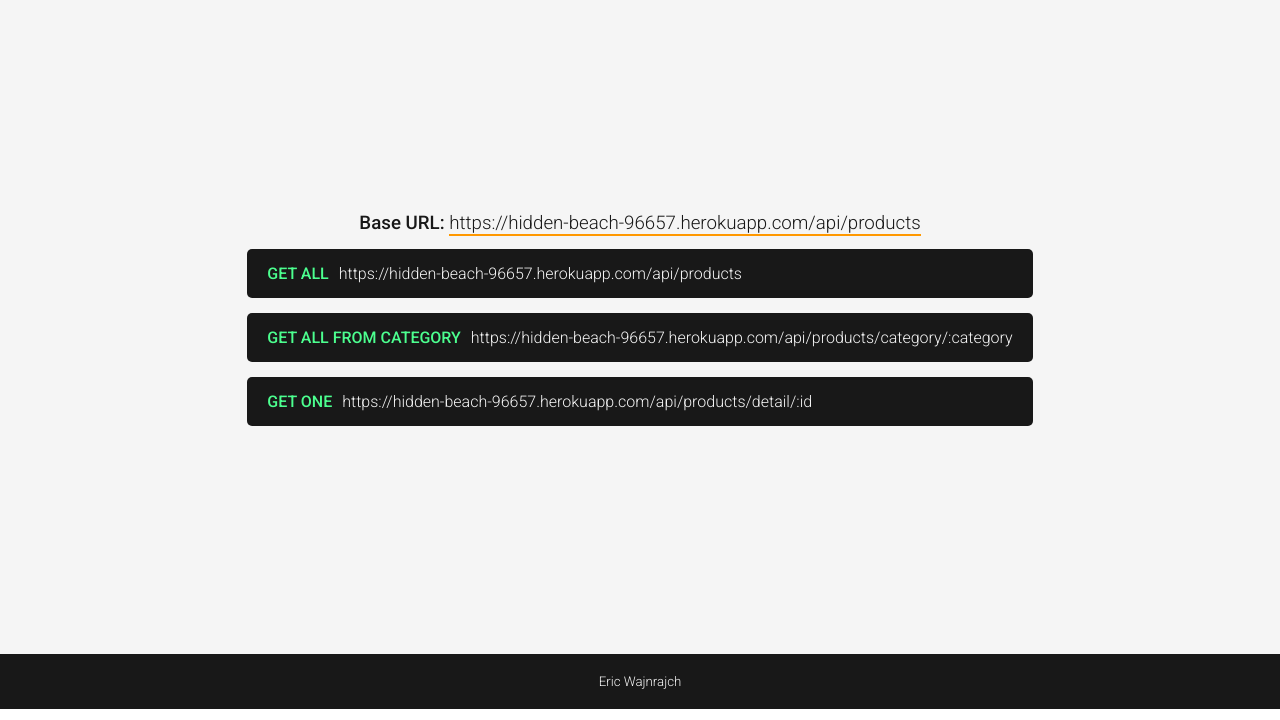
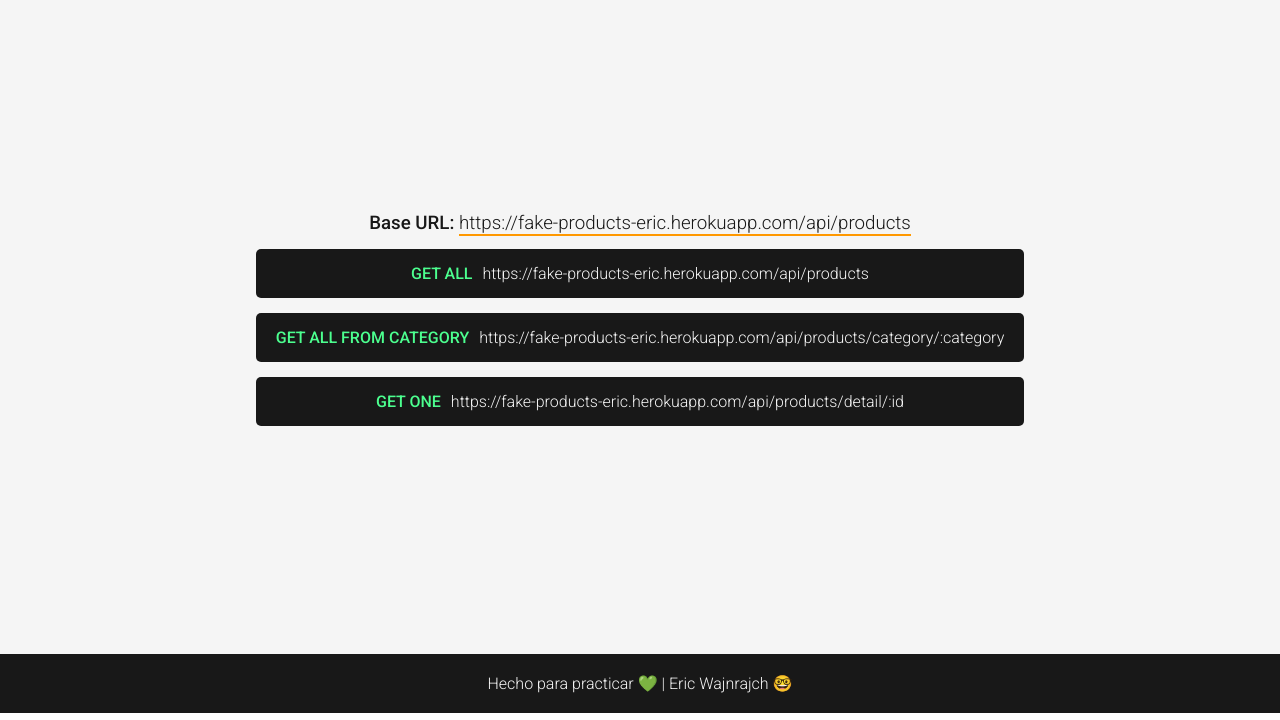
Before and after one commit to EricWaje/prueba_back, a website: page index.html in a window 1280 px wide. Shown: the part 80-800 px from the top of the page. Drawn offline with Linux system fonts and the light colour scheme.

Commit message:
cambiando el front

```diff
--- a/index.html
+++ b/index.html
@@ -75,7 +75,7 @@
             color: #f5f5f5;
             font-weight: 300;
         }
-        h5 {
+        h4 {
             text-align: center;
         }
         footer {
@@ -108,8 +108,8 @@
                     Base URL:
                     <a
                         target="_blank"
-                        href="https://hidden-beach-96657.herokuapp.com/api/products"
-                        >https://hidden-beach-96657.herokuapp.com/api/products</a
+                        href="https://fake-products-eric.herokuapp.com/api/products"
+                        >https://fake-products-eric.herokuapp.com/api/products</a
                     >
                 </h3>
                 <!-- <div>
@@ -122,25 +122,26 @@
                 <div>
                     <h4>
                         <span class="get">GET ALL</span
-                        >https://hidden-beach-96657.herokuapp.com/api/products
+                        >https://fake-products-eric.herokuapp.com/api/products
                     </h4>
                 </div>
                 <div>
                     <h4>
                         <span class="get">GET ALL FROM CATEGORY</span
-                        >https://hidden-beach-96657.herokuapp.com/api/products/category/:category
+                        >https://fake-products-eric.herokuapp.com/api/products/category/:category
                     </h4>
                 </div>
                 <div>
                     <h4>
                         <span class="get">GET ONE</span
-                        >https://hidden-beach-96657.herokuapp.com/api/products/detail/:id
+                        >https://fake-products-eric.herokuapp.com/api/products/detail/:id
                     </h4>
                 </div>
+                <article></article>
             </section>
         </main>
         <footer>
-            <h5>Eric Wajnrajch</h5>
+            <h4>Hecho para practicar 💚 | Eric Wajnrajch 🤓</h4>
         </footer>
     </body>
 </html>
```
